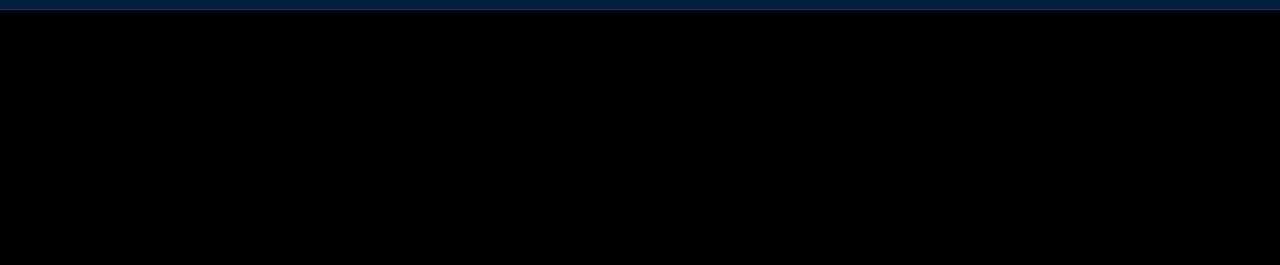
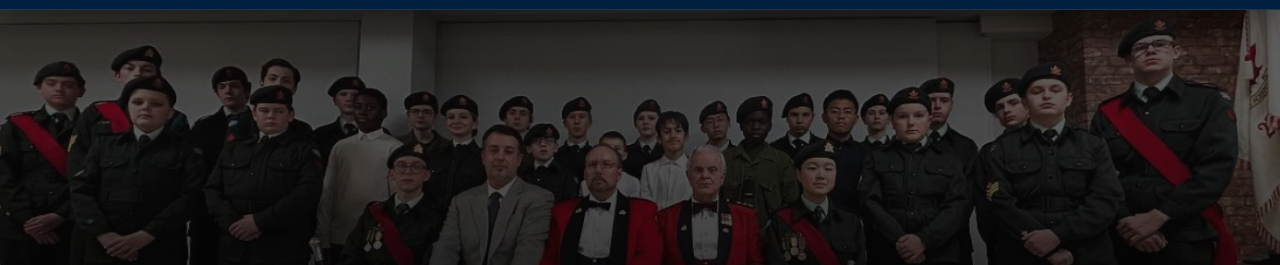
Before and after one commit to KisanthK/2379-burlington-army-cadets-DEMO-Website-, a plain HTML site: page donate.html in a window 1280 px wide. Shown: the part 60-325 px from the top of the page. Drawn offline with Linux system fonts and the light colour scheme.

Commit message:
Update donate.html

```diff
--- a/donate.html
+++ b/donate.html
@@ -24,7 +24,7 @@
     </nav>
 
     <header class="hero hero-sub" style="height: 60vh;">
-        <img src="images/groupOne.png" alt="2379 Burlington Army Cadets" class="hero-img">
+        <img src="groupOne.png" alt="2379 Burlington Army Cadets" class="hero-img">
         <div class="hero-overlay">
             <div class="hero-content">
                 <span class="eyebrow">Operational Excellence</span>
```
